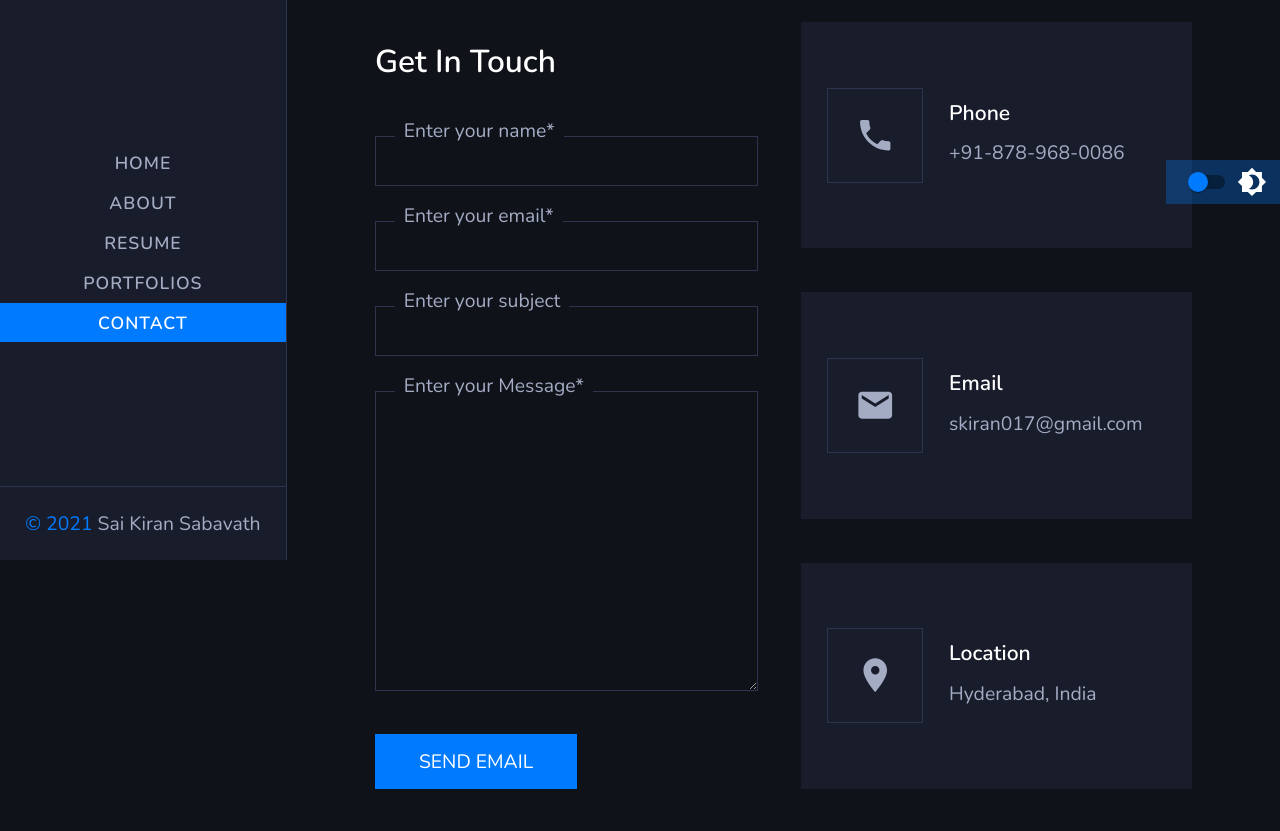
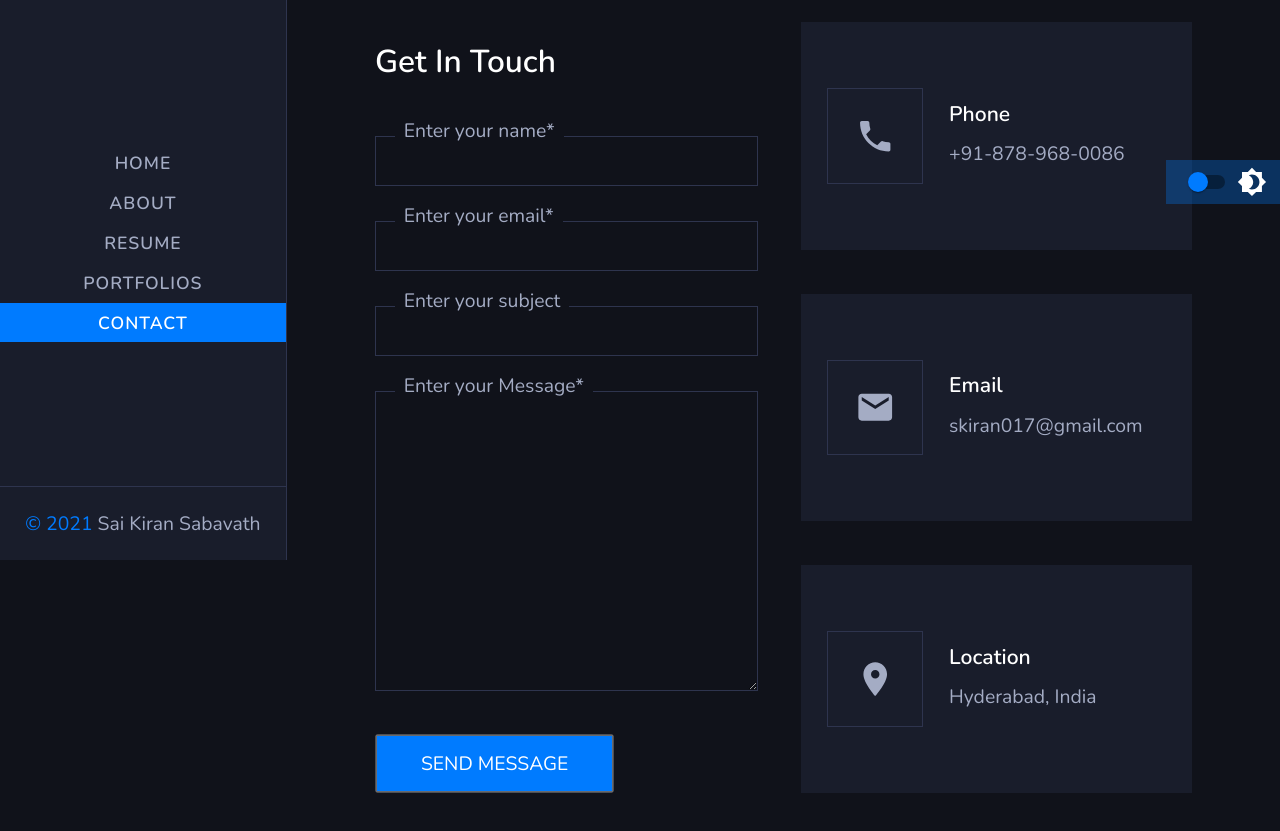
Before and after one commit to skiran017/portfolio, a React (Create React App) app: page /contact in a window 1280 px wide. Shown: the part 240-1071 px from the top of the page. Built offline with nearby package versions, Linux system fonts and the light colour scheme.

Commit message:
connected to firestore

```diff
--- a/package.json
+++ b/package.json
@@ -9,6 +9,7 @@
     "@testing-library/jest-dom": "^5.11.4",
     "@testing-library/react": "^11.1.0",
     "@testing-library/user-event": "^12.1.10",
+    "firebase": "^9.6.1",
     "react": "^17.0.2",
     "react-dom": "^17.0.2",
     "react-intersection-observer": "^8.32.0",
--- a/src/Pages/ContactPage.js
+++ b/src/Pages/ContactPage.js
@@ -1,4 +1,4 @@
-import React from 'react';
+import React, { useState } from 'react';
 import styled from 'styled-components';
 import PhoneIcon from '@material-ui/icons/Phone';
 import EmailIcon from '@material-ui/icons/Email';
@@ -7,11 +7,40 @@ import { MainLayout, InnerLayout } from '../styles/Layouts';
 import Title from '../Components/Title';
 import PrimaryButton from '../Components/PrimaryButton';
 import ContactItem from '../Components/ContactItem';
+import { db } from '../firebase';
+import { collection, addDoc } from 'firebase/firestore';
 
 function Contactpage() {
+  const [emailadd, setEmailAdd] = useState('');
+  const [name, setName] = useState('');
+  const [subject, setSubject] = useState('');
+  const [message, setMessage] = useState('');
+
   const phone = <PhoneIcon />;
   const email = <EmailIcon />;
   const location = <LocationOnIcon />;
+
+  const handleSubmit = async (e) => {
+    e.preventDefault();
+
+    try {
+      const docRef = await addDoc(collection(db, 'users'), {
+        name: name,
+        email: emailadd,
+        subject: subject,
+        message: message,
+      });
+      alert('Message has been sent.');
+      // console.log('Document written with ID: ', docRef.id);
+    } catch (error) {
+      console.error('Error adding document: ', error);
+    }
+
+    setName('');
+    setEmailAdd('');
+    setSubject('');
+    setMessage('');
+  };
   return (
     <MainLayout>
       <Title title={'Contact'} span={'Contact'} />
@@ -21,18 +50,33 @@ function Contactpage() {
             <div className="contact-title">
               <h4>Get In Touch</h4>
             </div>
-            <form className="form">
+            <form className="form" onSubmit={handleSubmit}>
               <div className="form-field">
                 <label htmlFor="name">Enter your name*</label>
-                <input type="text" id="name" />
+                <input
+                  type="text"
+                  id="name"
+                  value={name}
+                  onChange={(e) => setName(e.target.value)}
+                />
               </div>
               <div className="form-field">
                 <label htmlFor="email">Enter your email*</label>
-                <input type="email" id="email" />
+                <input
+                  type="email"
+                  id="email"
+                  value={emailadd}
+                  onChange={(e) => setEmailAdd(e.target.value)}
+                />
               </div>
               <div className="form-field">
                 <label htmlFor="subject">Enter your subject</label>
-                <input type="text" id="subject" />
+                <input
+                  type="text"
+                  id="subject"
+                  value={subject}
+                  onChange={(e) => setSubject(e.target.value)}
+                />
               </div>
               <div className="form-field">
                 <label htmlFor="text-area">Enter your Message*</label>
@@ -41,11 +85,23 @@ function Contactpage() {
                   id="textarea"
                   cols="30"
                   rows="10"
+                  value={message}
+                  onChange={(e) => setMessage(e.target.value)}
                 ></textarea>
               </div>
-              <div className="form-field f-button">
-                <PrimaryButton title={'Send Email'} />
-              </div>
+              {/* <div className="form-field f-button"> */}
+              <ButtonWrapper
+                disabled={
+                  name.length === 0 ||
+                  emailadd.length === 0 ||
+                  message.length === 0
+                    ? true
+                    : false
+                }
+              >
+                <PrimaryButton title={'Send Message'} />
+              </ButtonWrapper>
+              {/* </div> */}
             </form>
           </div>
           <div className="right-content">
@@ -71,87 +127,34 @@ function Contactpage() {
   );
 }
 
-// const ContactPageStyled = styled.section`
-//   .contact-section {
-//     display: grid;
-//     grid-template-columns: repeat(2, 1fr);
-//     grid-column-gap: 2rem;
-//     @media screen and (max-width: 978px) {
-//       grid-template-columns: repeat(1, 1fr);
-//       .f-button {
-//         margin-bottom: 3rem;
-//       }
-//     }
-
-//     .right-content {
-//       display: grid;
-//       grid-template-columns: repeat(1, 1fr);
-
-//       @media screen and (max-width: 502px) {
-//         width: 70%;
-//       }
-//     }
-
-//     .contact-title {
-//       h4 {
-//         color: var(--white-color);
-//         padding: 1rem 0;
-//         font-size: 1.8rem;
-//       }
-//     }
-
-//     .form {
-//       width: 100%;
-//       @media screen and (max-width: 502px) {
-//         width: 100%;
-//       }
-
-//       .form-field {
-//         margin-top: 2rem;
-//         position: relative;
-//         width: 100%;
-
-//         label {
-//           position: absolute;
-//           left: 20px;
-//           top: -22px;
-//           display: inline-block;
-//           background-color: var(--background-dark-color);
-//           padding: 0 0.5rem;
-//           color: inherit;
-//         }
-//         input {
-//           border: 1px solid var(--border-color);
-//           outline: none;
-//           background: transparent;
-//           height: 50px;
-//           padding: 0 15px;
-//           width: 100%;
-//           color: inherit;
-//         }
-//         textarea {
-//           background: transparent;
-//           border: 1px solid var(--border-color);
-//           outline: none;
-//           color: inherit;
-//           width: 100%;
-//           padding: 0.8rem 1rem;
-//         }
-//       }
-//     }
-//   }
-// `;
+const ButtonWrapper = styled.button`
+  margin-top: 2rem;
+  disable: {true};
+  @media screen and (max-width: 978px) {
+    margin-top: 2rem;
+    margin-bottom: 3rem;
+    position: relative;
+    margin-left: 9rem;
+    /* width: 98%; */
+  }
+  @media screen and (max-width: 400px) {
+    margin-top: 2rem;
+    margin-bottom: 3rem;
+    position: relative;
+    margin-left: 4rem;
+    /* width: 98%; */
+  }
+`;
 
 const ContactPageStyled = styled.section`
   .contact-section {
     display: grid;
     grid-template-columns: repeat(2, 1fr);
     grid-column-gap: 2rem;
+
     @media screen and (max-width: 978px) {
-      grid-template-columns: repeat(1, 1fr);
-      .f-button {
-        margin-bottom: 3rem;
-      }
+       grid-template-columns: repeat(1, 1fr);
+     }
     }
     .right-content {
       display: grid;
--- /dev/null
+++ b/src/firebase.js
@@ -0,0 +1,15 @@
+import { initializeApp } from 'firebase/app';
+
+import { getFirestore } from 'firebase/firestore';
+
+const firebaseApp = initializeApp({
+  apiKey: 'AIzaSyAqQSOYVKzhcDTXxK8b_SGukfhroj35uvI',
+  authDomain: 'portfolio-form-db-1e226.firebaseapp.com',
+  projectId: 'portfolio-form-db-1e226',
+  storageBucket: 'portfolio-form-db-1e226.appspot.com',
+  messagingSenderId: '203070807869',
+  appId: '1:203070807869:web:204bd0881781642cf2ef54',
+});
+const db = getFirestore(firebaseApp);
+
+export { db };
```
Also changed, not shown: 1 other file (tests, documents, lock files or other folders).
